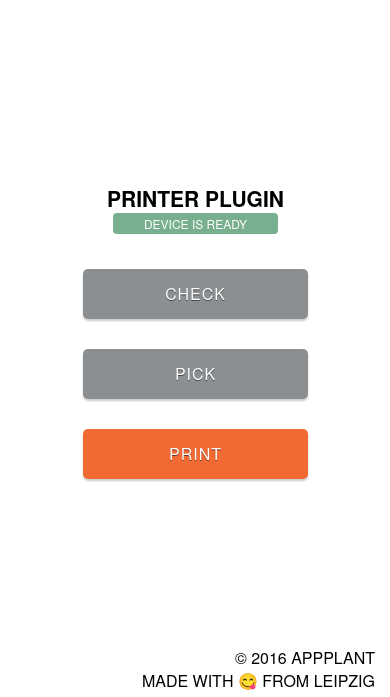
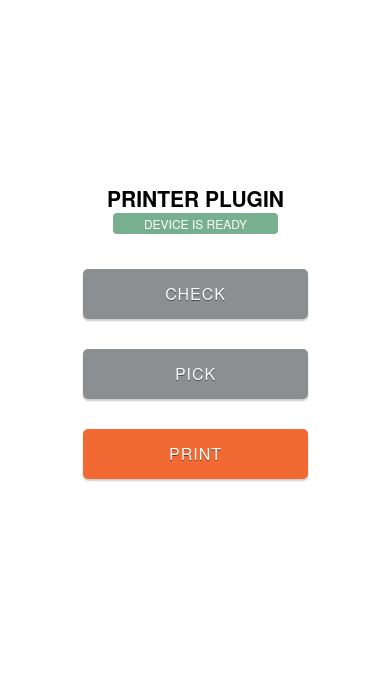
Before and after one commit to dreamguystech/sample-printer, a plain HTML site: page www/index.html in a window 390 px wide. Shown: the part 147-844 px from the top of the page. Drawn offline with Linux system fonts and the light colour scheme; some packages are replaced by stand-ins of ours.

Commit message:
updated index 1

```diff
--- a/www/index.html
+++ b/www/index.html
@@ -40,10 +40,7 @@
                 <a id="print" href="#" class="button orange">Print</a>
             </div>
         </div>
-        <div class="copyright">
-            © 2016 appPlant<br/>
-            Made with <g-emoji alias="yum" fallback-src="https://assets-cdn.github.com/images/icons/emoji/unicode/1f60b.png">😋</g-emoji> from Leipzig
-        </div>
+
         <script type="text/javascript" src="cordova.js"></script>
         <script type="text/javascript" src="js/index.js"></script>
     </body>
```
